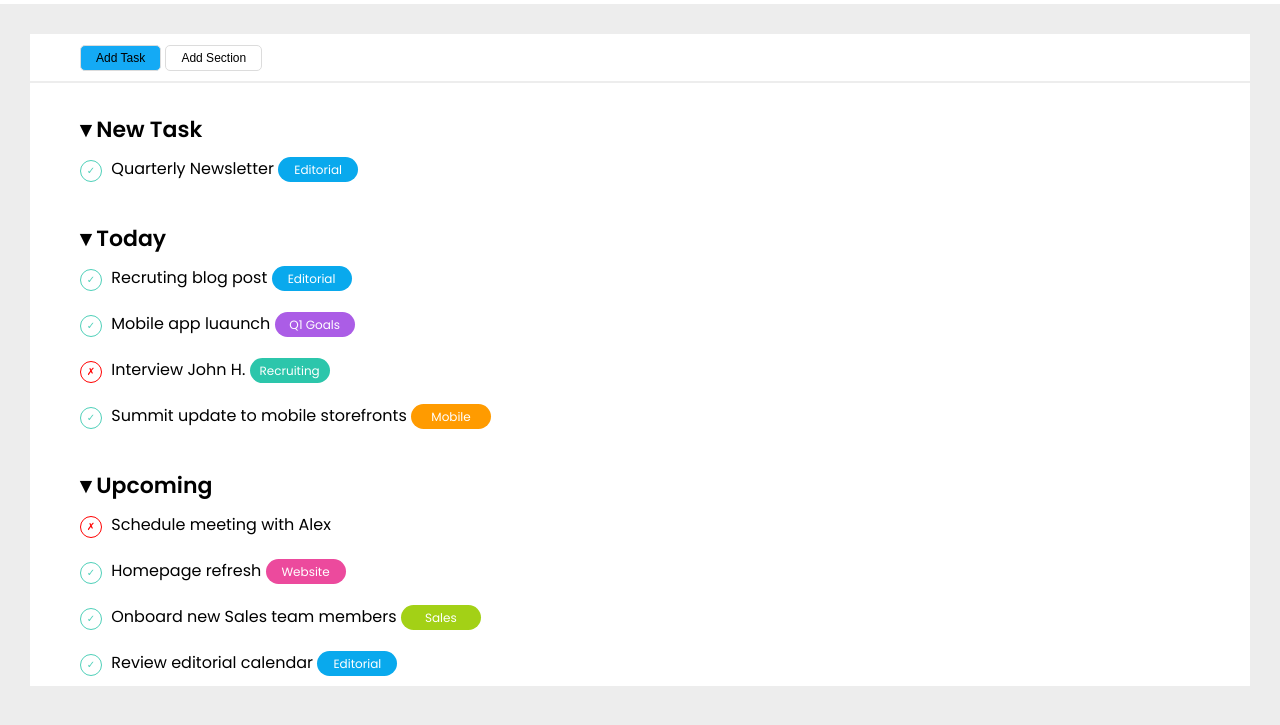
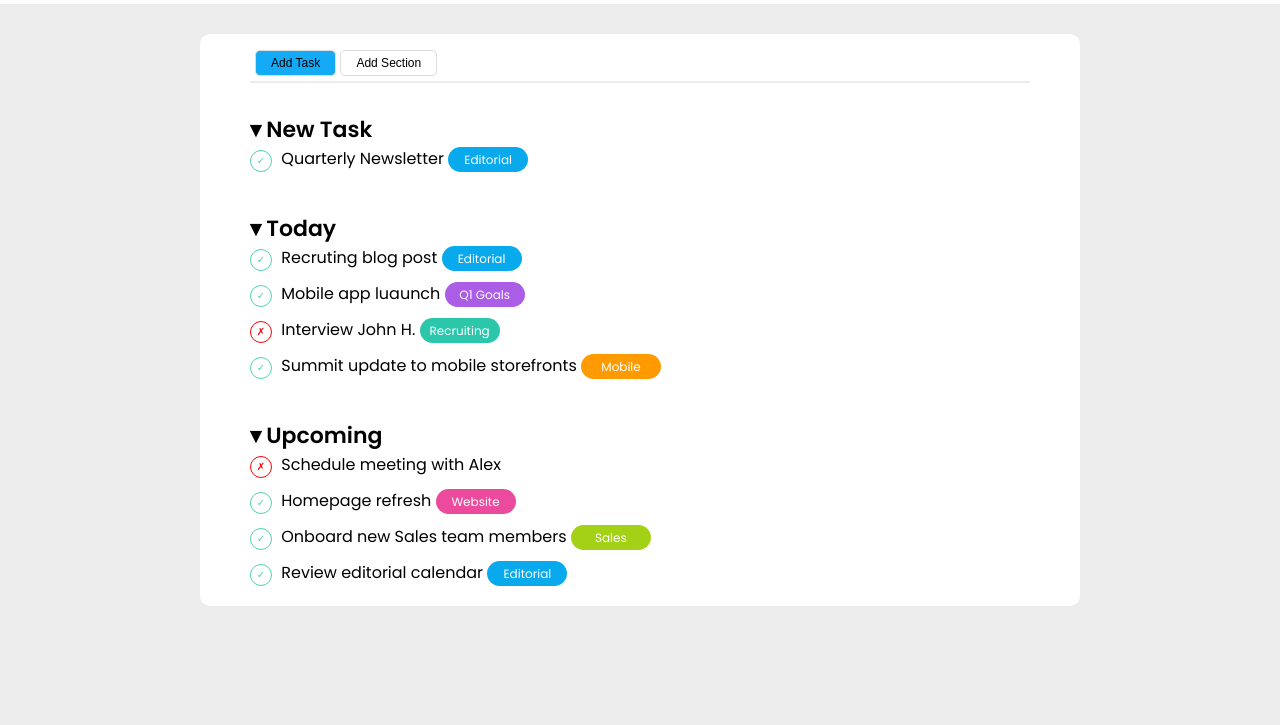
Before and after one commit to dianagiangregorio/html-css-toboolist, a plain HTML site: page index.html in a window 1280 px wide. Shown: the part 43-768 px from the top of the page. Drawn offline with Linux system fonts and the light colour scheme.

Commit message:
feat: completed changes

```diff
--- a/css/style.css
+++ b/css/style.css
@@ -30,15 +30,19 @@ Main style
 **************/
 main {
     background-color: white;
-    margin: 30px;
-}
-
-.box{
+    margin: 30px 200px;
+    border-radius: 10px;
     padding: 10px 50px;
 }
 
+.box {
+    padding-bottom: 10px;
+}
+
+
 #buttons {
     border-bottom: 2px solid #ededed;
+    padding: 5px;
 }
 
 button {
@@ -54,6 +58,16 @@ button {
     background-color: white;
 }
 
+.tasks {
+    padding-top: 30px;
+}
+
+h5 {
+    font-family: "Poppins", sans-serif;
+    font-weight: 600;
+    font-style: normal;
+    font-size: 22px;
+    }
 
 .mark {
     border-radius: 50%;
@@ -75,15 +89,6 @@ button {
 #cross {
     border: 1px solid red;
     color: red;
-}
-
-h5 {
-padding-top: 30px;
-padding-left: 50px;
-font-family: "Poppins", sans-serif;
-font-weight: 600;
-font-style: normal;
-font-size: 22px;
 }
 
 .target {
--- a/index.html
+++ b/index.html
@@ -26,50 +26,56 @@
     <main>
         <!--pulsanti di diverso colore-->
         <section id="buttons">
-            <div class="box">
+            <div>
                 <button>Add Task</button>
                 <button id="white_color">Add Section</button>
             </div>
         </section>
         <!--sezione delle task-->
+        <div class="tasks">
             <h5>&dtrif; New Task</h5>
-        <section class="box" id="tasks">
+            <section class="box">
                 <div class="mark" id="check">&check;</div> <span>Quarterly Newsletter</span>
                 <div class="target" id="editorial">Editorial</div>
             </section>
+        </div>
+        <div class="tasks">
             <h5>&dtrif; Today</h5>
-        <section class="box" id="tasks">
+            <section class="box">
                 <div class="mark" id="check">&check;</div> <span>Recruting blog post</span>
                 <div class="target" id="editorial">Editorial</div><br>
             </section>
-        <section class="box" id="tasks">
+            <section class="box">
                 <div class="mark" id="check">&check;</div> <span>Mobile app luaunch</span>
                 <div class="target" id="goals">Q1 Goals</div><br>
             </section>
-        <section class="box" id="tasks">
+            <section class="box">
                 <div class="mark" id="cross">&cross;</div> <span>Interview John H.</span>
                 <div class="target" id="recruiting">Recruiting</div><br>
             </section>
-        <section class="box" id="tasks">
+            <section class="box">
                 <div class="mark" id="check">&check;</div> <span>Summit update to mobile storefronts</span>
                 <div class="target" id="mobile">Mobile</div><br>
             </section>
+        </div>
+        <div class="tasks">
             <h5>&dtrif; Upcoming</h5>
-        <section class="box" id="tasks">
+            <section class="box">
                 <div class="mark" id="cross">&cross;</div> <span>Schedule meeting with Alex</span><br>
             </section>
-        <section class="box" id="tasks">
+            <section class="box">
                 <div class="mark" id="check">&check;</div> <span>Homepage refresh</span>
                 <div class="target" id="website">Website</div><br>
             </section>
-        <section class="box" id="tasks">
+            <section class="box">
                 <div class="mark" id="check">&check;</div> <span>Onboard new Sales team members</span>
                 <div class="target" id="sales">Sales</div><br>
             </section>
-        <section class="box" id="tasks">
+            <section class="box">
                 <div class="mark" id="check">&check;</div> <span>Review editorial calendar</span>
                 <div class="target" id="editorial">Editorial</div><br>
             </section>
+        </div>
     </main>
 </body>
 
```
Lines whose indentation alone changed are shown as unchanged.
